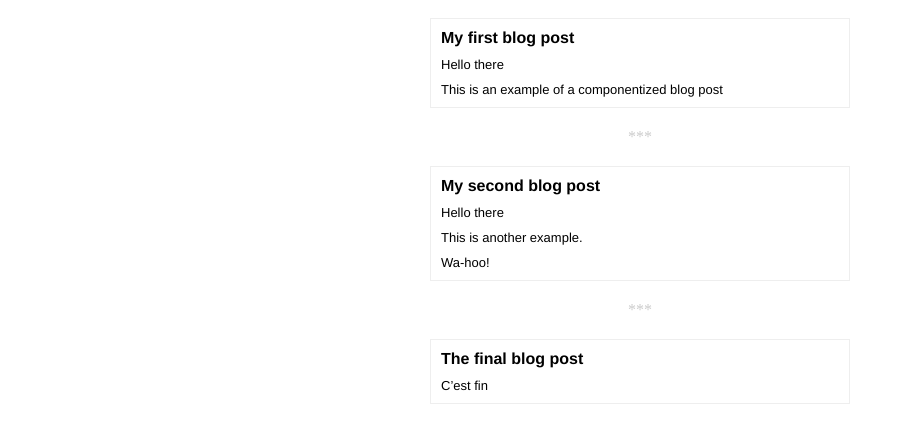
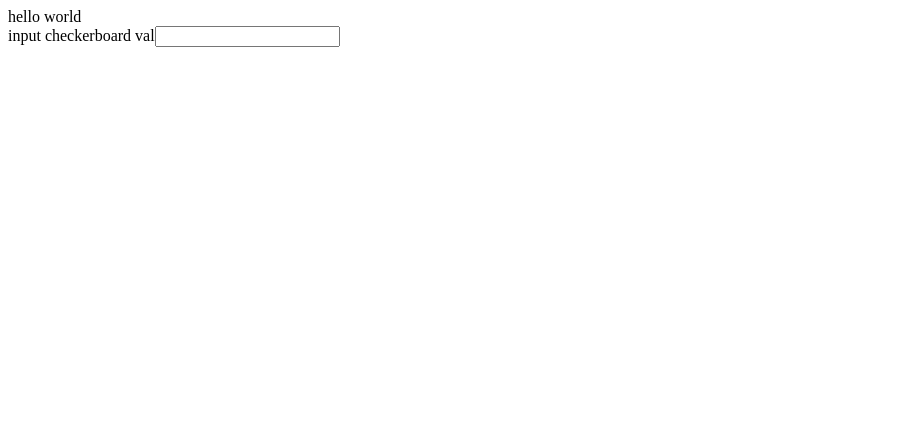
Before and after one commit to JozyL27/drivenApp, a Next.js app: page / in a window 1280 px wide. Shown: the top 442 px of the page, without its empty margins (0-905 px from the left). Built offline with nearby package versions, Linux system fonts and the light colour scheme.

Commit message:
created checker board component

```diff
--- /dev/null
+++ b/components/Checkerboard.js
@@ -0,0 +1,17 @@
+import React, { Component } from 'react'
+
+
+export default class Checkerboard extends Component {
+    state = { value: null }
+    render() {
+        return (
+            <>
+            <div>hello world</div>
+            <form>
+                <label htmlFor='checkerVal'>input checkerboard val</label>
+                <input id='checkerVal'></input>
+            </form>
+            </>
+        )
+    }
+}
--- a/pages/index.js
+++ b/pages/index.js
@@ -1,45 +1,15 @@
 import P from '../components/paragraph'
 import Post from '../components/post'
+import Checkerboard from '../components/Checkerboard'
 
 export default function Home() {
   return (
     <div className="main">
-      <Post title="My first blog post">
-        <P>Hello there</P>
-        <P>This is an example of a componentized blog post</P>
-      </Post>
-
-      <hr />
-
-      <Post title="My second blog post">
-        <P>Hello there</P>
-        <P>This is another example.</P>
-        <P>Wa-hoo!</P>
-      </Post>
-
-      <hr />
-
-      <Post title="The final blog post">
-        <P>C’est fin</P>
-      </Post>
-
+      <Checkerboard />
       <style jsx>{`
         .main {
-          margin: auto;
-          max-width: 420px;
-          padding: 10px;
-        }
-
-        hr {
-          width: 100px;
-          border-width: 0;
-          margin: 20px auto;
-          text-align: center;
-        }
-
-        hr::before {
-          content: '***';
-          color: #ccc;
+          padding: 0px;
+          margin: 0px;
         }
       `}</style>
     </div>
```
